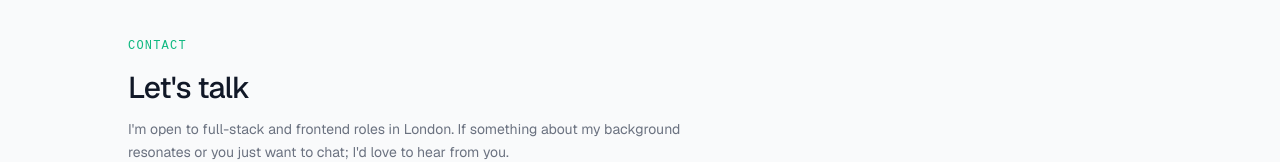
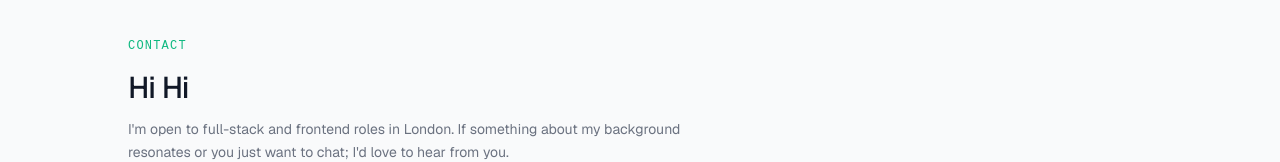
Before and after one commit to WillKirk/my-portfolio, a Next.js app: page / in a window 1280 px wide. Shown: the part 3899-4061 px from the top of the page. Built offline with nearby package versions, Linux system fonts and the light colour scheme.

Commit message:
updating contact me text v2

```diff
--- a/src/components/Contact.tsx
+++ b/src/components/Contact.tsx
@@ -30,7 +30,7 @@ export default function Contact() {
               Contact
             </p>
             <h2 className="text-3xl font-medium text-gray-900 tracking-tight mb-3">
-              Let&apos;s talk
+              Hi Hi
             </h2>
             <p className="text-gray-500 text-sm leading-relaxed mb-12">
               I&apos;m open to full-stack and frontend roles in London. If something about
```
